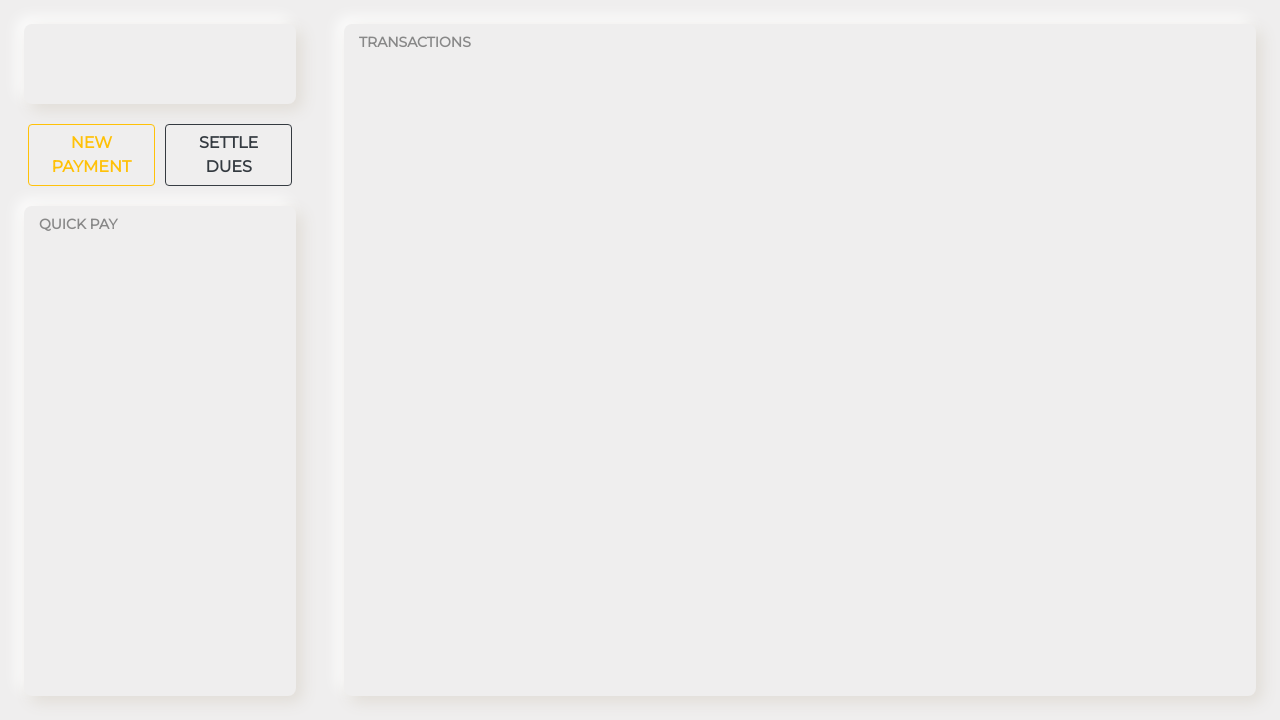
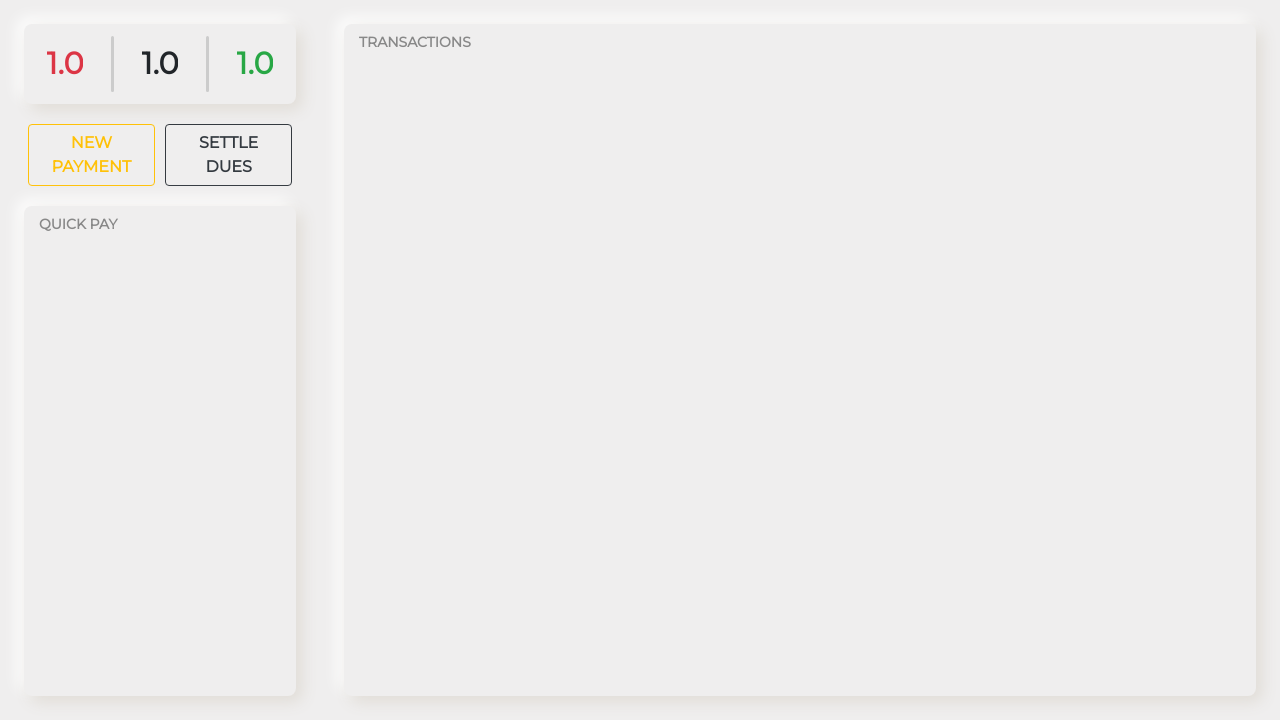
Before and after one commit to loki-777/BetterSplit, a Flask app: page / in a window 1280 px wide. Shown: the part 80-800 px from the top of the page. Run offline with Flask 2, Linux system fonts and the light colour scheme; the visitor is signed in with stand-in values (Sample User, id 1); tables that the repository leaves empty hold one stand-in row (values such as "Sample post"); some libraries are stand-ins or nearby versions.

Commit message:
Display user's dues

```diff
--- a/app.py
+++ b/app.py
@@ -25,7 +25,13 @@ def home():
         'name' : profile_query.name,
         'phone' : profile_query.phone
     }
-    return render_template('home.html', profile = profile)
+    due_query = Dues.query.filter_by(username = username).first()
+    dues = {
+        'plus' : due_query.plus,
+        'minus' : due_query.minus,
+        'net' : due_query.net
+    }
+    return render_template('home.html', profile = profile, dues = dues)
 
 @app.route('/login', methods = ['GET', 'POST'])
 def login():
--- a/static/common.css
+++ b/static/common.css
@@ -22,6 +22,14 @@
     background-color: green;
 }
 /* end debug colors */
+
+.minus {
+    color: #dc3545;
+}
+
+.plus {
+    color: #28a745;
+}
 
 .flat-box {
     border-color: 1px solid gray;
@@ -60,6 +68,16 @@
 .static-cell {
     margin-left: 8px;
     margin-right: 8px;
+    font-size: calc(24px + 0.5vw);
+    font-weight: 700;
+}
+
+.cell-divider {
+    border-radius: 100px;
+    border-left: 3px solid #CCCCCC;
+    margin-left: 20px;
+    margin-right: 20px;
+    height: 56px;
 }
 
 .height-100 {
--- a/templates/home.html
+++ b/templates/home.html
@@ -18,6 +18,7 @@
         <img class="nav-logo" src="../static/logo_color.svg">
     </a>
     <div class="navbar-nav">
+        <!-- TODO: Square user icon for mobile -->
         <button id="userbtn" class="btn btn-outline-primary" type="button" data-toggle="modal" data-target="#profile">
             {{ '@' + profile['username'] }}
         </button>
@@ -52,14 +53,16 @@
         <div class="row fullheight">
             <div class="col-xl-3 flex-col p-4 overflow-hidden">
                 <div id="dues" class="flex-row container neo-box">
-                    <div class="flex-col static-cell red">
-                        <!-- RED -->
+                    <div class="flex-col static-cell minus">
+                        {{ dues['minus'] }}
                     </div>
-                    <div class="flex-col static-cell blue">
-                        <!-- NET -->
+                    <div class="cell-divider"></div>
+                    <div class="flex-col static-cell net">
+                        {{ dues['net'] }}
                     </div>
-                    <div class="flex-col static-cell green">
-                        <!-- GREEN -->
+                    <div class="cell-divider"></div>
+                    <div class="flex-col static-cell plus">
+                        {{ dues['plus'] }}
                     </div>
                 </div>
                 <div id="btncontainer" class="flex-row container-fluid overflow-hidden">
```
